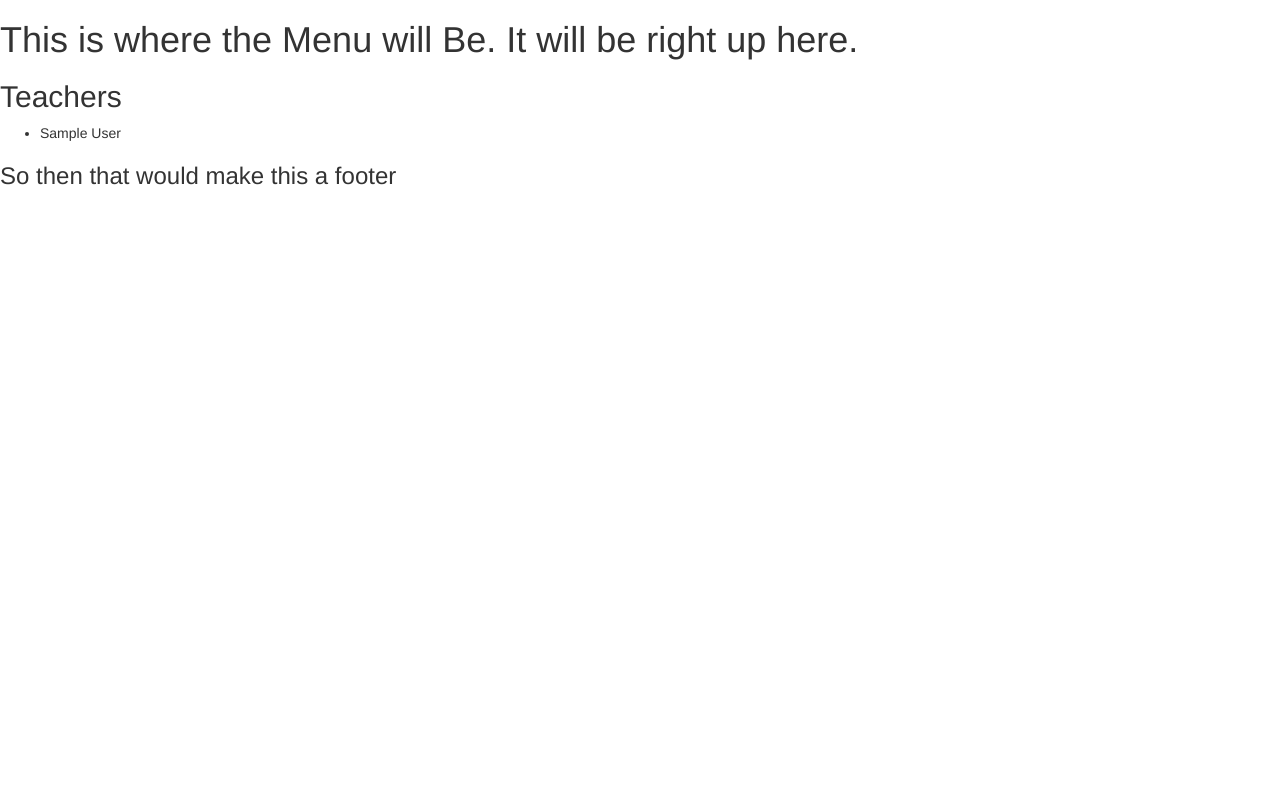
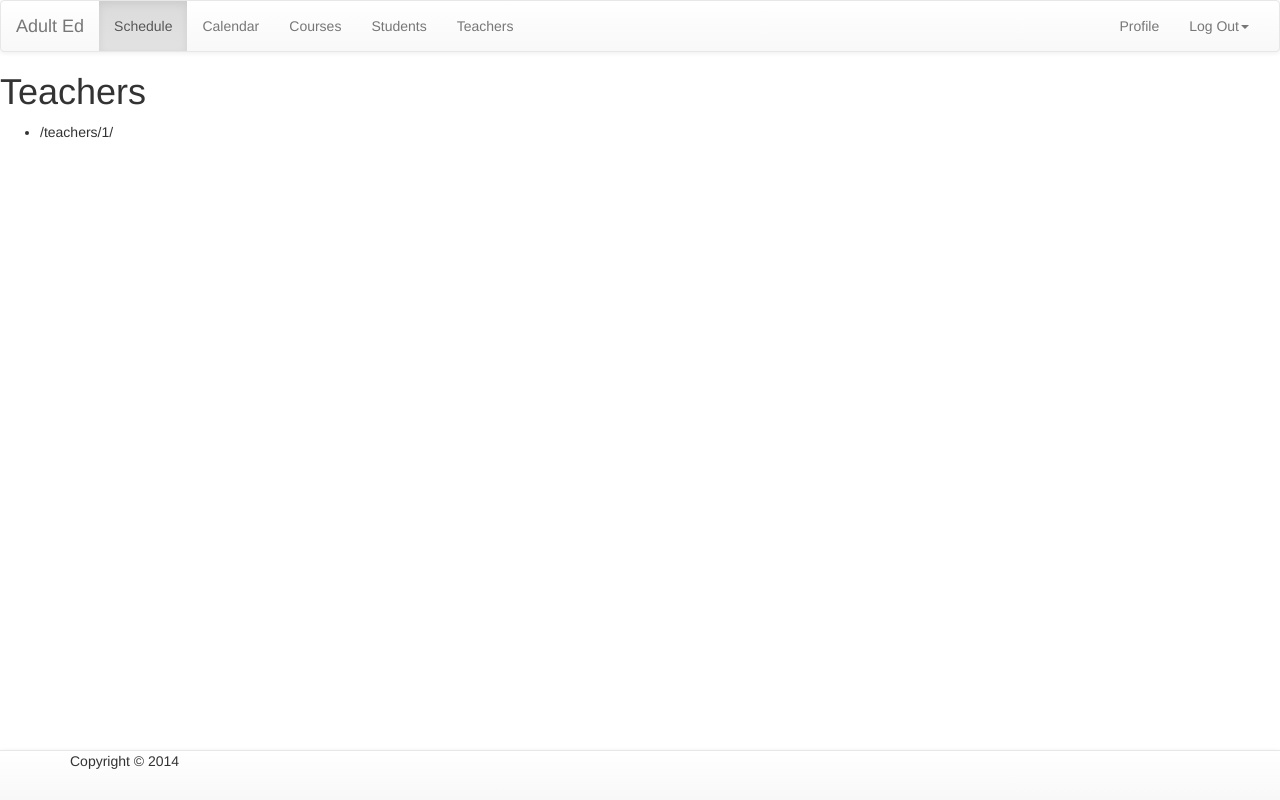
Before and after one commit to shanedicks/AEP, a Django app: page /teachers/ in a window 1280 px wide. Run offline with Django 3.2, Linux system fonts and the light colour scheme; tables that the repository leaves empty hold one stand-in row (values such as "Sample post"); some libraries are stand-ins or nearby versions.

Commit message:
lots of updates on this one

```diff
--- a/DCC_project/ABE/admin.py
+++ b/DCC_project/ABE/admin.py
@@ -1,5 +1,5 @@
 from django.contrib import admin
-from ABE.models import Session, Skill, Pathway, Course, Teacher, Student, TABE_Score, HiSET_Practice_Score
+from ABE.models import Session, Skill, Pathway, Course, Teacher, Student, TABE_Score, HiSET_Practice_Score, TABE_Class_E_Score
 
 admin.site.register(Session)
 admin.site.register(Skill)
@@ -8,4 +8,5 @@ admin.site.register(Course)
 admin.site.register(Teacher)
 admin.site.register(Student)
 admin.site.register(TABE_Score)
+admin.site.register(TABE_Class_E_Score)
 admin.site.register(HiSET_Practice_Score)
--- a/DCC_project/ABE/models.py
+++ b/DCC_project/ABE/models.py
@@ -29,6 +29,7 @@ class Resource(models.Model):
 
 class Skill(models.Model):
 	title = models.CharField(max_length=20)
+	description = models.CharField(max_length=250, null=True, blank=True)
 	resources = models.ManyToManyField(Resource, null=True, blank=True)
 
 	def __unicode__(self):
@@ -47,13 +48,15 @@ class Course(models.Model):
 	WB = 'WB'
 	MC = 'MC'
 	CP = 'CP'
-	SC= 'SC'
+	SC = 'SC'
+	NS = 'NS'
 	SITE_CHOICES = (
 		(JP, 'Jefferson Parish'),
 		(WB, 'West Bank'),
 		(MC, 'Mid City'),
 		(CP, 'City Park'),
 		(SC, 'Sydney Collier'),
+		(NS, 'North Shore')
 	)
 	title = models.CharField(max_length=50)
 	description = models.CharField(max_length=250)
@@ -67,24 +70,39 @@ class Course(models.Model):
 
 	def __unicode__(self):
 		return self.title
+class Person(models.Model):
+	phone = models.CharField(max_length=20, null=True, blank=True)
+	alt_phone = models.CharField(max_length=20, null=True, blank=True)
+	street_address= models.CharField(max_length=60, null=True, blank=True)
+	city = models.CharField(max_length=30, null=True, blank=True)
+	state = models.CharField(max_length=2, null=True, blank=True)
 
-class Teacher(models.Model):
-	user = models.OneToOneField(User)
-	courses = models.ManyToManyField(Course, null=True, blank=True)
+	class Meta:
+		abstract = True
 
 	def __unicode__(self):
 		return self.user.get_full_name()
 
-class Student(models.Model):
+
+class Teacher(Person):
+	user = models.OneToOneField(User)
+	courses = models.ManyToManyField(Course, null=True, blank=True)
+
+	def get_absolute_url(self):
+		return "/teachers/%s/" % (self.user.id)
+
+class Student(Person):
 	user = models.OneToOneField(User)
 	courses = models.ManyToManyField(Course, null=True, blank=True)
 	mastered_skills = models.ManyToManyField(Skill, related_name='mastered+', null=True, blank=True)
 	in_progress_skills = models.ManyToManyField(Skill, related_name='in progress+', null=True, blank=True)
 	targeted_skills = models.ManyToManyField(Skill, related_name='targeted+', null=True, blank=True)
 	pathway_id = models.ForeignKey(Pathway, null=True, blank=True)
+	most_recent_test = models.DateField(null=True, blank=True)
+	active_hours = models.DecimalField(max_digits=5, decimal_places=2)
 
-	def __unicode__(self):
-		return self.user.get_full_name()
+	def get_absolute_url(self):
+		return "students/%s/" % (self.user.id)
 
 class Availability(models.Model):
 	MONDAY = 'M'
@@ -109,8 +127,8 @@ class Availability(models.Model):
 
 class Attendance(models.Model):
 	session = models.ForeignKey(Session)
-	student_id = models.ForeignKey(Student)
-	course_id = models.ForeignKey(Course)
+	student = models.ForeignKey(Student)
+	course = models.ForeignKey(Course)
 	date = models.DateField()
 	time_in = models.TimeField()
 	time_out = models.TimeField()
@@ -134,7 +152,7 @@ class TABE_Score(models.Model):
 		(E10, 'E0'),
 		(E9, 'E9'),
 	)
-	user_id = models.ForeignKey(User)
+	student = models.ForeignKey(Student)
 	session = models.ForeignKey(Session)
 	reading_test = models.CharField(max_length=2, choices=TEST_FORM_CHOICES)
 	math_test = models.CharField(max_length=2, choices=TEST_FORM_CHOICES)
@@ -144,6 +162,32 @@ class TABE_Score(models.Model):
 	applied_math_ge = models.DecimalField(max_digits=3, decimal_places=1)
 	language_ge = models.DecimalField(max_digits=3, decimal_places=1)
 
+class TABE_Class_E_Score(models.Model):
+	A1 = 'a1'
+	B1 = 'b1'
+	A2 = 'a2'
+	B2 = 'b2'
+	A3 = 'a3'
+	B3 = 'b3'
+	A4 = 'a4'
+	B4 = 'b4'
+	TEST_FORM_CHOICES = (
+		(A1, 'Level 1 Form A'),
+		(B1, 'Level 1 Form B'),
+		(A2, 'Level 2 Form A'),
+		(B2, 'Level 2 Form B'),
+		(A3, 'Level 3 Form A'),
+		(B3, 'Level 3 Form B'),
+		(A4, 'Level 4 Form A'),
+		(B4, 'Level 4 Form B'),
+	)
+	student = models.ForeignKey(Student)
+	session = models.ForeignKey(Session)
+	reading_test = models.CharField(max_length=2, choices=TEST_FORM_CHOICES)
+	writing_test = models.CharField(max_length=2, choices=TEST_FORM_CHOICES)
+	reading_SS = models.DecimalField(max_digits=3, decimal_places=0)
+	writing_SS = models.DecimalField(max_digits=3, decimal_places=0)
+
 class HiSET_Practice_Score(models.Model):
 	LONG = 'l'
 	SHORT = 's'
@@ -151,7 +195,7 @@ class HiSET_Practice_Score(models.Model):
 		(LONG, 'Long Form'),
 		(SHORT, 'Short Form'),
 	)
-	user_id = models.ForeignKey(User)
+	student = models.ForeignKey(Student)
 	session = models.ForeignKey(Session)
 	date = models.DateField()
 	math = models.DecimalField(max_digits=2, decimal_places=0)
--- a/DCC_project/ABE/templates/ABE/course_list.html
+++ b/DCC_project/ABE/templates/ABE/course_list.html
@@ -1,7 +1,7 @@
 {% extends 'ABE/includes/base.html' %}
 
 	{% block content %}
-		<h2>Courses</h2>
+		<h1>Courses</h1>
 		{% if object_list %}
 			<ul>
 				{% for course in object_list %}
--- a/DCC_project/ABE/templates/ABE/includes/base.html
+++ b/DCC_project/ABE/templates/ABE/includes/base.html
@@ -23,10 +23,56 @@
         <!--[if lt IE 7]>
             <p class="browsehappy">You are using an <strong>outdated</strong> browser. Please <a href="http://browsehappy.com/">upgrade your browser</a> to improve your experience.</p>
         <![endif]-->
-        <h1>This is where the Menu will Be. It will be right up here.</h1>
+        <nav class="navbar navbar-default">
+          <div class="container-fluid">
+            <!-- Brand and toggle get grouped for better mobile display -->
+            <div class="navbar-header">
+              <button type="button" class="navbar-toggle collapsed" data-toggle="collapse" data-target="#bs-example-navbar-collapse-1">
+                <span class="sr-only">Toggle navigation</span>
+                <span class="icon-bar"></span>
+                <span class="icon-bar"></span>
+                <span class="icon-bar"></span>
+              </button>
+              <a class="navbar-brand" href="/">Adult Ed</a>
+            </div>
+
+            <!-- Collect the nav links, forms, and other content for toggling -->
+            <div class="collapse navbar-collapse" id="bs-example-navbar-collapse-1">
+              <ul class="nav navbar-nav">
+                <li class="active"><a href="/schedule">Schedule <span class="sr-only">(current)</span></a></li>
+                <li><a href="/calendar/">Calendar</a></li>
+                <li><a href="/courses/">Courses</a></li>
+                <li><a href="/students/">Students</a></li>
+                <li><a href="/teachers/">Teachers</a></li>
+              </ul>
+              <ul class="nav navbar-nav navbar-right">
+                <li><a href="#">Profile</a></li>
+                <li class="dropdown">
+                  <a href="#" class="dropdown-toggle" data-toggle="dropdown" role="button" aria-expanded="false">Log Out<span class="caret"></span></a>
+                  <ul class="dropdown-menu" role="menu">
+                    <li><a href="#">Log Out</a></li>
+                    <li><a href="#">Change User</a></li>
+                  </ul>
+                </li>
+              </ul>
+              <!-- <form class="navbar-form navbar-right" role="search">
+                <div class="form-group">
+                  <input type="text" class="form-control" placeholder="Search">
+                </div>
+                <button type="submit" class="btn btn-default">Submit</button>
+              </form> -->
+            </div><!-- /.navbar-collapse -->
+          </div><!-- /.container-fluid -->
+        </nav>
         <!-- Add your site or application content here -->
         {% block content %}{% endblock %}
-        <h3>So then that would make this a footer</h3>
+        <footer class="footer">
+          <nav class="navbar navbar-default navbar-fixed-bottom">
+            <div class="container">
+                <p>Copyright &copy; {% now "Y" %}</p>
+            </div>
+          </nav>
+        </footer>
         <script src="//ajax.googleapis.com/ajax/libs/jquery/1.10.2/jquery.min.js"></script>
         <script>window.jQuery || document.write('<script src="{% static 'bower_components/html5-boilerplate/js/vendor/jquery-1.10.2.min.js' %}"><\/script>')</script>
         <script src="{% static 'bower_components/html5-boilerplate/js/plugins.js' %}"></script>
--- a/DCC_project/ABE/templates/ABE/skill_list.html
+++ b/DCC_project/ABE/templates/ABE/skill_list.html
@@ -1,10 +1,14 @@
 {% extends 'ABE/includes/base.html' %}
 
 	{% block content %}
-		<h2>Skills</h2>
+		<h1>Skills</h1>
+		{% if object_list %}
 		<ul>
 			{% for skill in object_list%}
 				<li>{{ skill.title }}</li>
 			{% endfor %}
 		</ul>
+		{% else %}
+			<p>There are no Skills listed</p>
+		{% endif %}
 	{% endblock %}
--- a/DCC_project/ABE/templates/ABE/student_list.html
+++ b/DCC_project/ABE/templates/ABE/student_list.html
@@ -1,10 +1,14 @@
 {% extends 'ABE/includes/base.html' %}
 
 	{% block content %}
-		<h2>Students</h2>
+		<h1>Students</h1>
+		{% if object_list %}
 		<ul>
 			{% for student in object_list %}
 				<li>{{ student }}</li>
 			{% endfor %}
 		</ul>
+		{% else %}
+			<p> There are no Students </p>
+		{% endif %}
 	{% endblock %}
--- a/DCC_project/ABE/templates/ABE/teacher_list.html
+++ b/DCC_project/ABE/templates/ABE/teacher_list.html
@@ -1,10 +1,14 @@
 {% extends 'ABE/includes/base.html' %}
 
 	{% block content %}
-		<h2>Teachers</h2>
+		<h1>Teachers</h1>
+		{% if object_list %}
 		<ul>
 			{% for teacher in object_list %}
-				<li>{{ teacher }}</li>
+				<li>{{ teacher.get_absolute_url }}</li>
 			{% endfor %}
 		</ul>
+		{% else %}
+			<p>There are No Teachers</p>
+		{% endif %}
 	{% endblock %}
--- a/DCC_project/ABE/urls.py
+++ b/DCC_project/ABE/urls.py
@@ -9,8 +9,8 @@ urlpatterns = patterns('ABE.views',
 )
 
 urlpatterns += patterns('',
-    url(r'^courses/', CourseList.as_view()),
-    url(r'^students/', StudentList.as_view()),
-    url(r'^teachers/', TeacherList.as_view()),
-    url(r'^skills/', SkillList.as_view()),
+    url(r'^courses/$', CourseList.as_view()),
+    url(r'^students/$', StudentList.as_view()),
+    url(r'^teachers/$', TeacherList.as_view()),
+    url(r'^skills/$', SkillList.as_view()),
 )
--- a/DCC_project/ABE/views.py
+++ b/DCC_project/ABE/views.py
@@ -6,13 +6,13 @@ from ABE.models import Course, Student, Teacher, Skill
 
 # Create your views here.
 def home(request):
-	return HttpResponse('This is a temporary placeholder for the home page')
+	return render(request, 'ABE/home.html')
 
 def schedule(request):
-	return HttpResponse('This is a temporary placeholder for the schedule view')
+	return render(request, 'ABE/schedule.html')
 
 def calendar(request):
-	return HttpResponse('This is a temporary placeholder for the calendar view')
+	return render(request, 'ABE/calendar.html')
 
 class CourseList(generic.ListView):
 	template_name = 'ABE/course_list.html'
@@ -22,8 +22,16 @@ class StudentList(generic.ListView):
 	template_name = 'ABE/student_list.html'
 	model = Student
 
+class StudentDetail(generic.DetailView):
+	template_name = 'ABE/student_profile.html'
+	model = Student
+
 class TeacherList(generic.ListView):
 	template_name = 'ABE/teacher_list.html'
+	model = Teacher
+
+class TeacherDetail(generic.DetailView):
+	template_name = 'ABE/teacher_profile.html'
 	model = Teacher
 
 class SkillList(generic.ListView):
```
Also changed, not shown: DCC_project/ABE/templates/ABE/calendar.html (added, +8 -0 lines), DCC_project/ABE/templates/ABE/home.html (added, +7 -0 lines), DCC_project/ABE/templates/ABE/schedule.html (added, +7 -0 lines), DCC_project/ABE/migrations/0001_initial.py.
